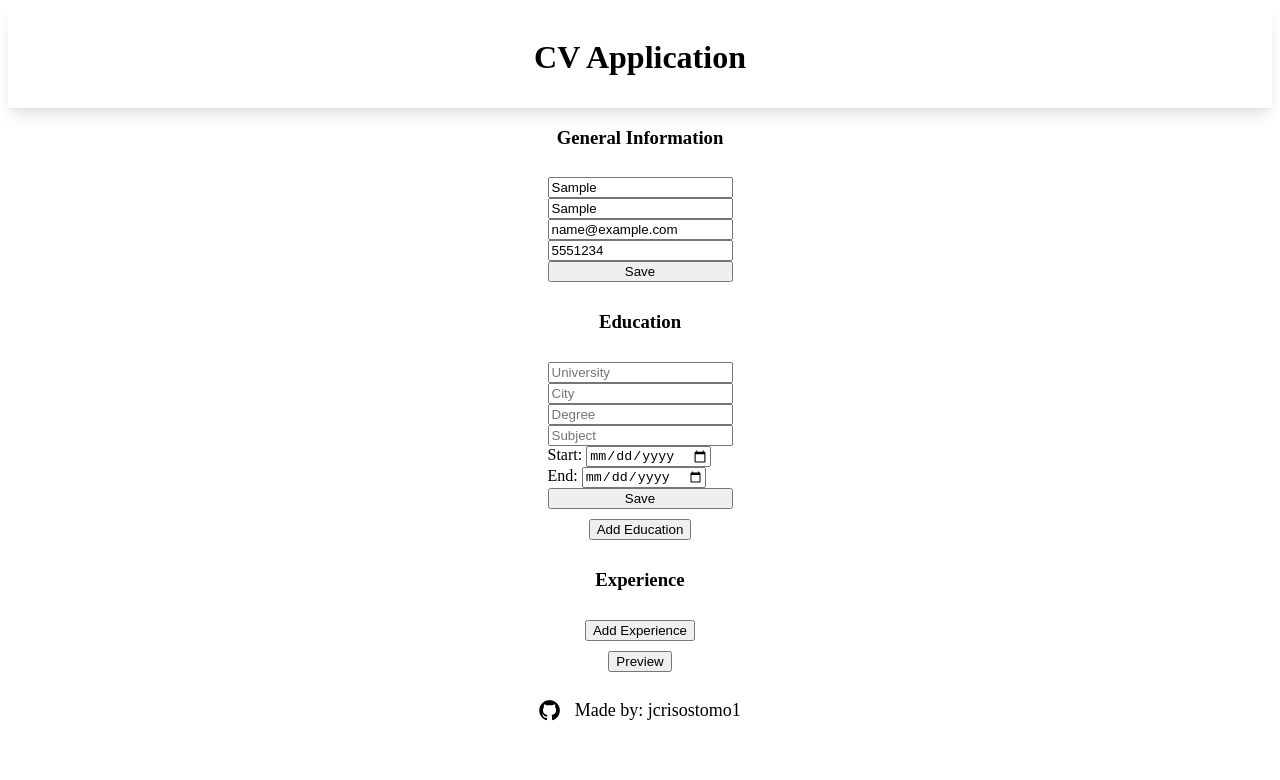
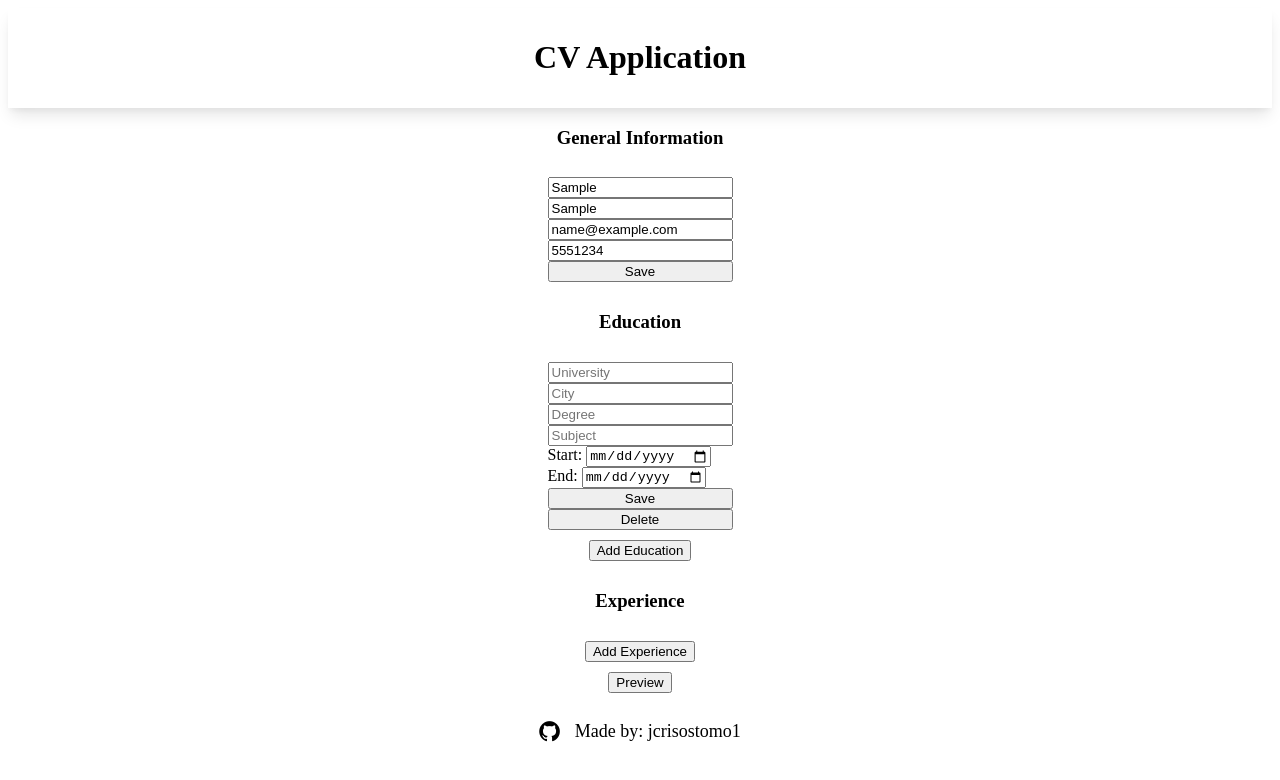
Before and after one commit to jcrisostomo1/odin-cv-project, a React (Create React App) app: page / in a window 1280 px wide. Both pictures are taken after typing "Sample", "Sample", "name@example.com", "5551234" into the empty fields and a click on the button "Add Education". Shown: the top 780 px of the page. Built offline with nearby package versions, Linux system fonts and the light colour scheme.

Commit message:
add delete for education and experience

```diff
--- a/src/App.js
+++ b/src/App.js
@@ -62,10 +62,10 @@ class App extends Component {
   }
 
   renderEdComponents = () =>
-    this.state.educationItems.map((item) => (<Education key={item.id} id={item.id} getStateInfo={this.getEducationInfo}></Education>))
+    this.state.educationItems.map((item) => (<Education key={item.id} id={item.id} getStateInfo={this.getEducationInfo} handleDelete={this.handleDelete}></Education>))
 
   renderExComponents = () =>
-    this.state.experienceItems.map((item) => (<Experience key={item.id} id={item.id} getStateInfo={this.getExperienceInfo}></Experience>))
+    this.state.experienceItems.map((item) => (<Experience key={item.id} id={item.id} getStateInfo={this.getExperienceInfo} handleDelete={this.handleDelete}></Experience>))
 
   handleOnClick = (type) => {
     if (type === 'education') {
@@ -79,6 +79,18 @@ class App extends Component {
         experienceItems: [
           ...this.state.experienceItems, {id: uniqid(), experience: {}}
         ]
+      })
+    }
+  }
+
+  handleDelete = (type, id) => {
+    if (type === 'education') {
+      this.setState({
+        educationItems: this.state.educationItems.filter(item => item.id !== id)
+      })
+    } else {
+      this.setState ({
+        experienceItems: this.state.experienceItems.filter(item => item.id !== id)
       })
     }
   }
--- a/src/components/Education.js
+++ b/src/components/Education.js
@@ -6,6 +6,7 @@ class Education extends Component {
 		super(props)
 
     this.state = {
+      id: this.props.id,
       educationInfoSaved: false,
       university: '',
       city: '',
@@ -13,7 +14,6 @@ class Education extends Component {
       subject: '',
       edStart: '',
       edEnd: '',
-      id: this.props.id
   }
 }
 
@@ -40,7 +40,8 @@ onEditInfo = (e) => {
 }
 
   render() {
-    const { university, city, degree, subject, edStart, edEnd, educationInfoSaved} = this.state;
+    console.log(this.props)
+    const { id, educationInfoSaved, university, city, degree, subject, edStart, edEnd } = this.state;
 
     return (
       <>
@@ -67,10 +68,11 @@ onEditInfo = (e) => {
             <input onChange={this.handleChange} value={edEnd} type="date" id="edEnd" required/></>}
           </div>
           {educationInfoSaved?<button onClick={this.onEditInfo}>Edit</button>:<button onClick={this.onSaveInfo}>Save</button>}
+          <button type="button" onClick={() => this.props.handleDelete('education', id)}>Delete</button>
         </form>
       </div>
     </>
     )}
-}
+  }
 
 export default Education;
--- a/src/components/Experience.js
+++ b/src/components/Experience.js
@@ -6,13 +6,13 @@ export default class Experience extends Component {
     super(props)
 
     this.state = {
+      id: this.props.id,
       experienceInfoSaved: false,
       companyName: '',
       positionTitle: '',
       jobDescription: '',
       exStart: '',
       exEnd: '',
-      id: this.props.id
     }
 
   }
@@ -39,7 +39,7 @@ export default class Experience extends Component {
   }
 
   render() {
-    const {companyName, positionTitle, jobDescription, exStart, exEnd, experienceInfoSaved} = this.state;
+    const { id, experienceInfoSaved, companyName, positionTitle, jobDescription, exStart, exEnd} = this.state;
 
     return (
       <>
@@ -63,6 +63,7 @@ export default class Experience extends Component {
           <input onChange={this.handleChange} value={exEnd} type="date" id="exEnd" required/></>}
         </div>
         {experienceInfoSaved?<button onClick={this.onEditInfo}>Edit</button>:<button onClick={this.onSaveInfo}>Save</button> }
+        <button type="button" onClick={()=>this.props.handleDelete('experience', id)}>Delete</button>
       </form>
       </div>
       </>
```
